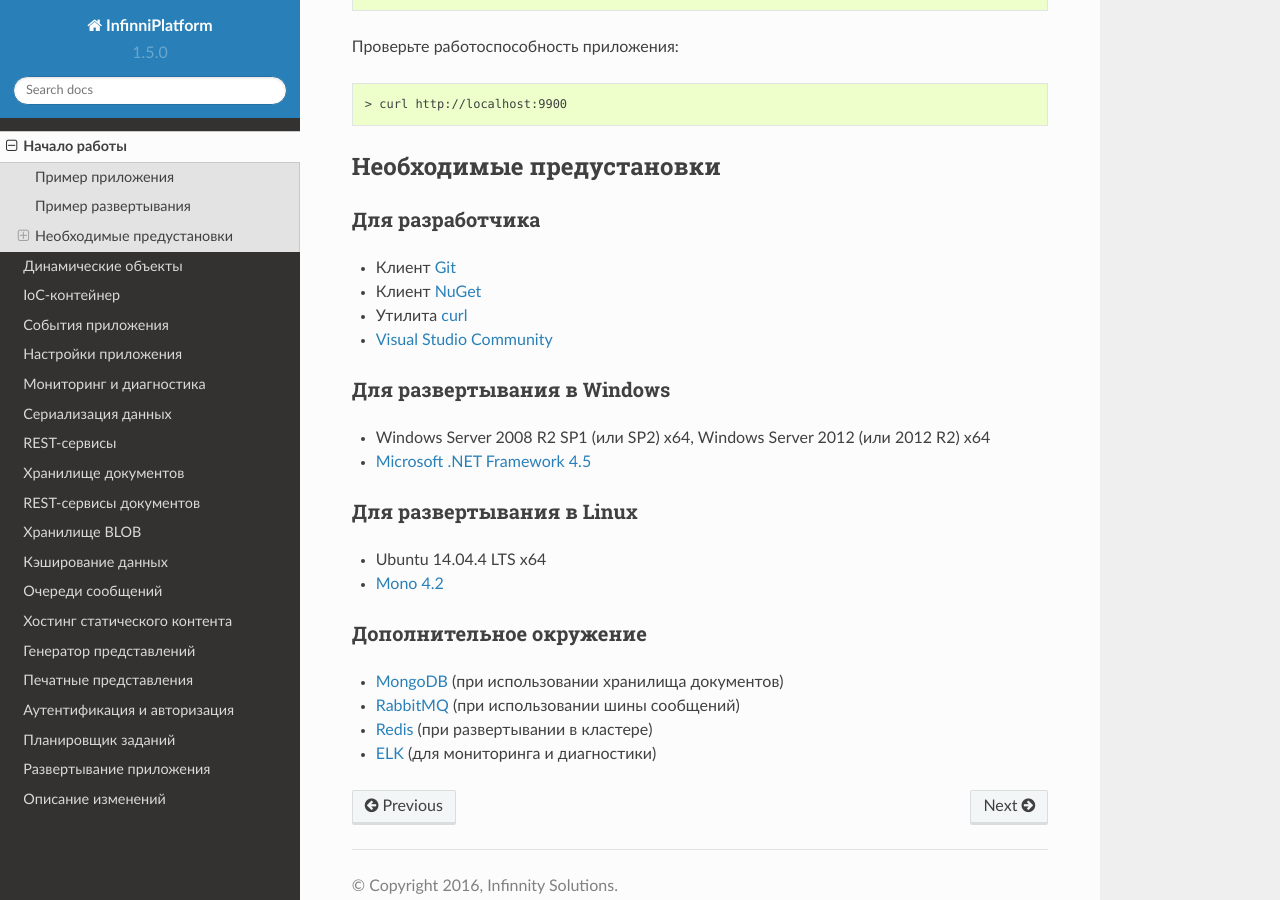
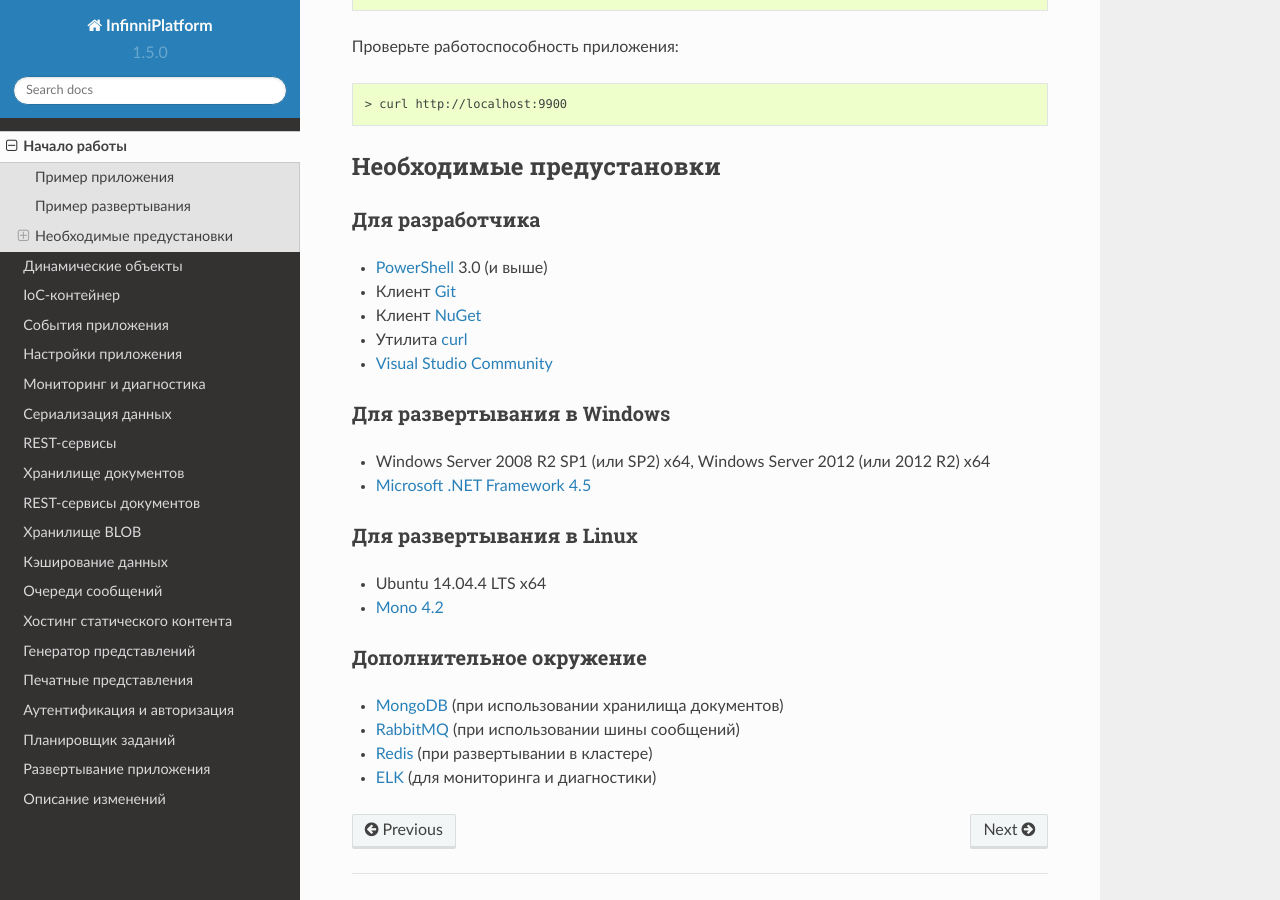
Before and after one commit to InfinniPlatform/InfinniPlatform.readthedocs.org, a Sphinx documentation site: the page built from docs/source/00-getting-started/index.rst, in a window 1280 px wide and 900 px high, scrolled down 1307 px. Built offline with Sphinx 7.4.7 and the Read the Docs theme 2.0.0, drawn with Linux system fonts in a browser that asks for light colours.

Commit message:
Update index.rst

```diff
--- a/docs/source/00-getting-started/index.rst
+++ b/docs/source/00-getting-started/index.rst
@@ -69,6 +69,7 @@
 Для разработчика
 ~~~~~~~~~~~~~~~~
 
+- `PowerShell`_ 3.0 (и выше)
 - Клиент `Git`_
 - Клиент `NuGet`_
 - Утилита `curl`_
@@ -94,6 +95,7 @@
 - `Redis`_ (при развертывании в кластере)
 - `ELK`_ (для мониторинга и диагностики)
 
+.. _PowerShell: https://msdn.microsoft.com/en-us/powershell
 .. _Git: https://git-scm.com/downloads
 .. _Nuget: https://dist.nuget.org/index.html
 .. _curl: https://curl.haxx.se/download.html
```
